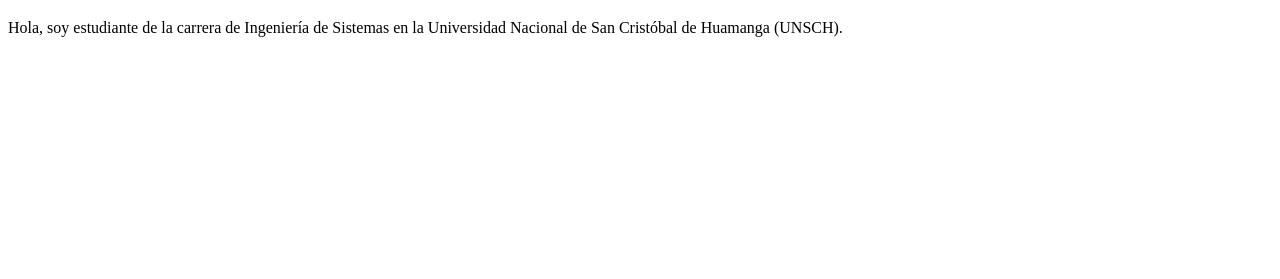
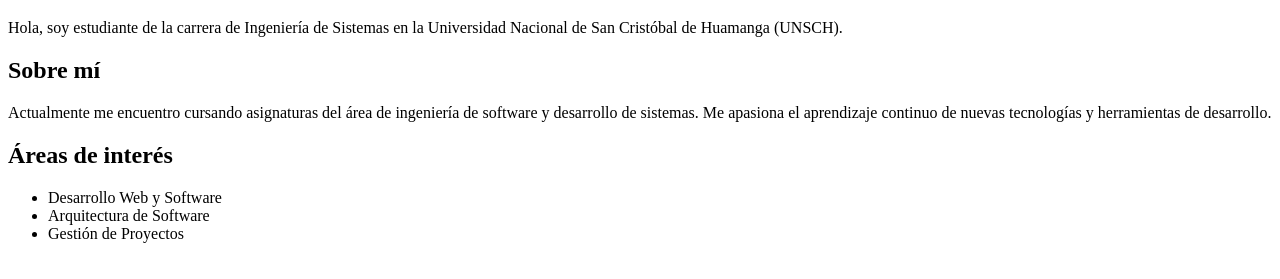
Before and after one commit to luisllocclla27-del/TallerGit, a plain HTML site: page index.html in a window 1280 px wide. Shown: the part 61-340 px from the top of the page. Drawn offline with Linux system fonts and the light colour scheme.

Commit message:
Commit 4: Agregando seccion sobre mi e intereses

```diff
--- a/index.html
+++ b/index.html
@@ -8,5 +8,15 @@
 <body>
     <h1>Biografía de Luis Gerardo Llocclla Sauñe</h1>
     <p>Hola, soy estudiante de la carrera de Ingeniería de Sistemas en la Universidad Nacional de San Cristóbal de Huamanga (UNSCH).</p>
+
+    <h2>Sobre mí</h2>
+    <p>Actualmente me encuentro cursando asignaturas del área de ingeniería de software y desarrollo de sistemas. Me apasiona el aprendizaje continuo de nuevas tecnologías y herramientas de desarrollo.</p>
+
+    <h2>Áreas de interés</h2>
+    <ul>
+        <li>Desarrollo Web y Software</li>
+        <li>Arquitectura de Software</li>
+        <li>Gestión de Proyectos</li>
+    </ul>
 </body>
 </html>
```
